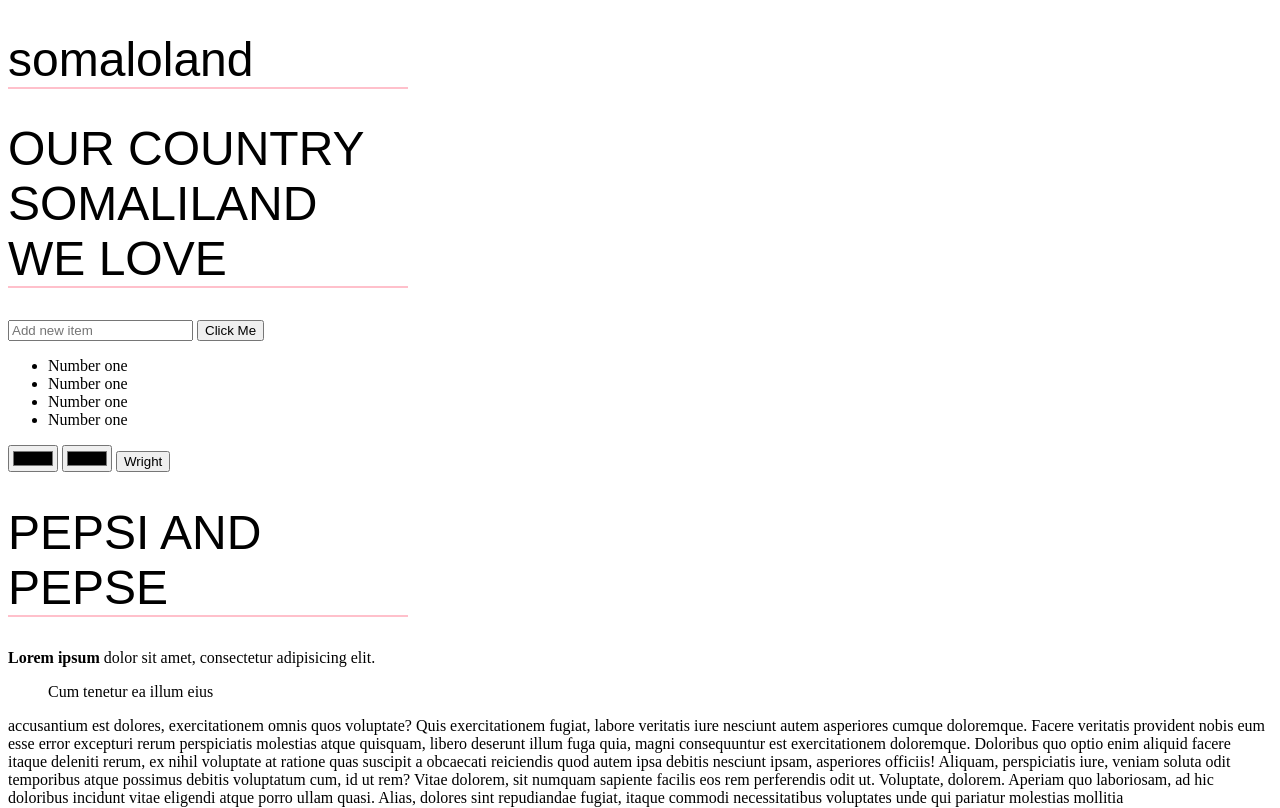
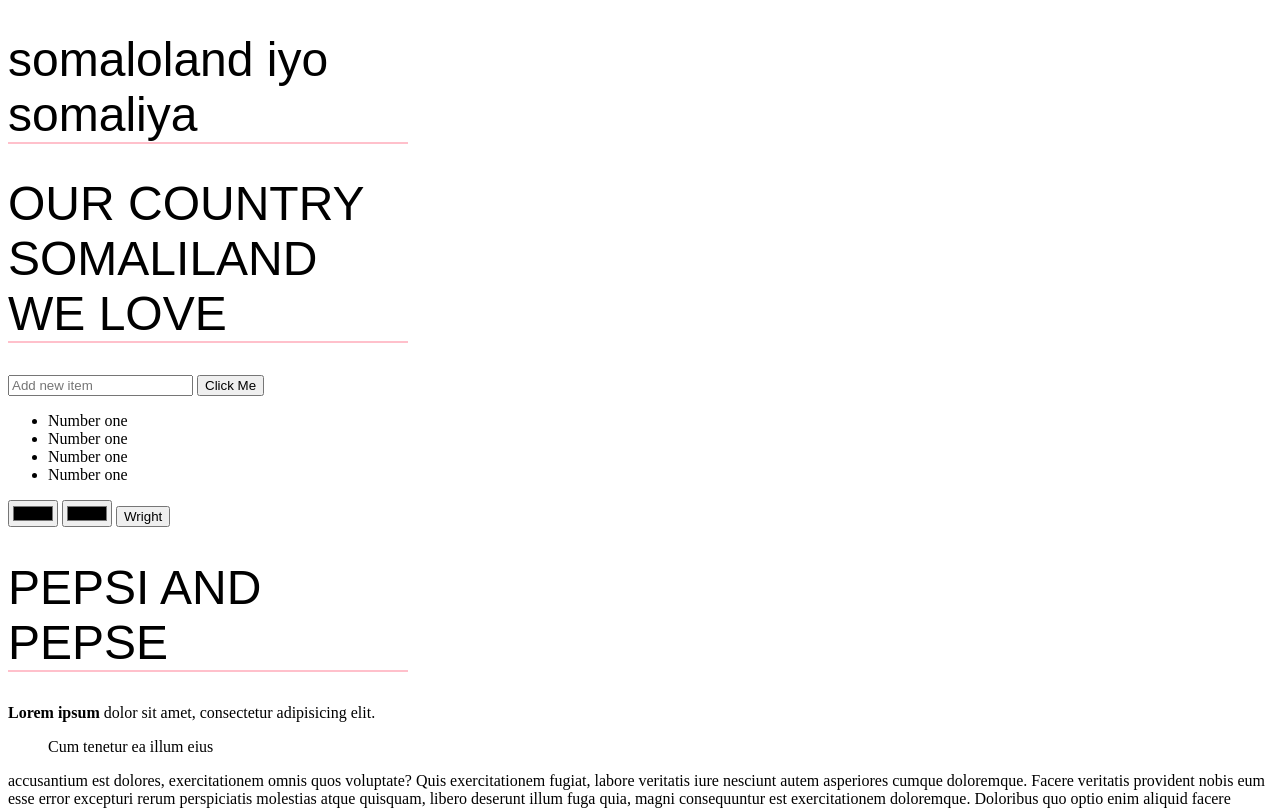
Before and after one commit to AbdirahmanMohamedAbdikarin/marcy, a plain HTML site: page index.html in a window 1280 px wide. Shown: the top 808 px of the page. Drawn offline with Linux system fonts and the light colour scheme.

Commit message:
wwaxaan comitgareeye branch kii hore

```diff
--- a/index.html
+++ b/index.html
@@ -8,7 +8,7 @@
     <link rel="stylesheet" type="text/css" href="style.css">
 </head>
 <body>
-    <h1>somaloland</h1>
+    <h1>somaloland iyo somaliya</h1>
     <h1>OUR COUNTRY SOMALILAND WE LOVE </h1>
     <input type="text" id="usertext" placeholder="Add new item">
     <button id="btnclick">Click Me</button>
```
